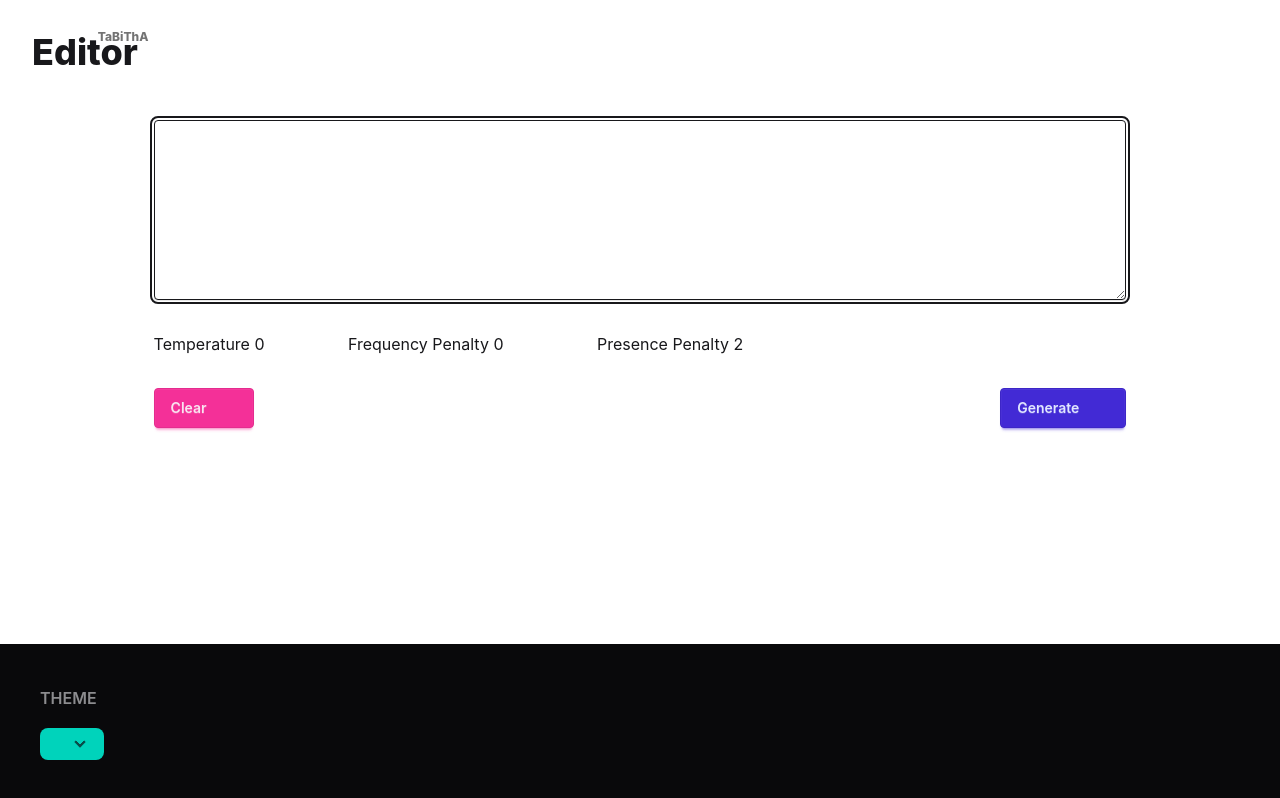
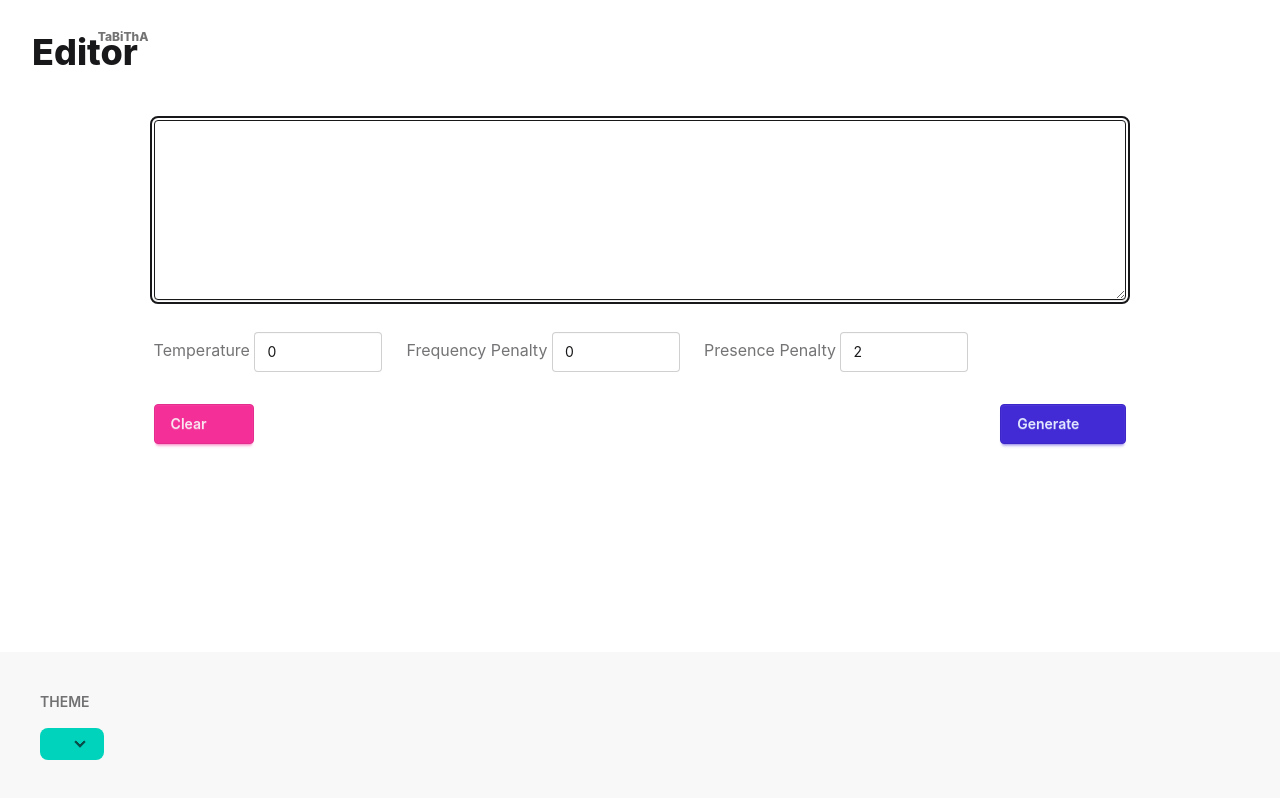
Before and after one commit to presciencelabs/tabitha-editor, a SvelteKit app: page /ai-assist in a window 1280 px wide. Built offline with nearby package versions, Linux system fonts and the light colour scheme; some icons are missing.

Commit message:
housekeeping: step 4 - daisyui 5 and tailwind 4 modernization

```diff
--- a/src/routes/+layout.svelte
+++ b/src/routes/+layout.svelte
@@ -1,10 +1,15 @@
-<script>
+<script lang="ts">
 	import '$lib/app.css'
 
 	import { Brand } from '$lib'
 	import { Selector } from '$lib/theme'
+	import type { Snippet } from 'svelte'
 
-	let { children } = $props()
+	interface Props {
+		children: Snippet
+	}
+
+	let { children }: Props = $props()
 </script>
 
 <!-- layout not handled by daisyUI, https://daisyui.com/docs/layout-and-typography -->
@@ -17,9 +22,9 @@
 </main>
 
 <!-- https://daisyui.com/components/footer -->
-<footer class="prose footer mt-20 max-w-none bg-neutral p-10 text-neutral-content">
+<footer class="footer footer-horizontal mt-20 max-w-none bg-base-200 p-10 text-base-content">
 	<nav>
-		<header class="footer-title">Theme</header>
+		<h6 class="footer-title">Theme</h6>
 
 		<Selector colors="bg-accent text-accent-content" />
 	</nav>
--- a/src/routes/ai-assist/+page.svelte
+++ b/src/routes/ai-assist/+page.svelte
@@ -42,18 +42,18 @@
 	<!-- svelte-ignore a11y_autofocus -->
 	<textarea bind:value={entered_text} rows="6" autofocus class="textarea textarea-bordered textarea-lg w-4/5"></textarea>
 
-	<div class="w-4/5 mt-8">
-		<label>
-			Temperature
-			<input type="number" bind:value={temperature} step="0.1" min="0" max="2" />
+	<div class="w-4/5 mt-8 flex flex-wrap gap-6">
+		<label class="form-control">
+			<div class="label"><span class="label-text">Temperature</span></div>
+			<input type="number" bind:value={temperature} step="0.1" min="0" max="2" class="input input-bordered w-32" />
 		</label>
-		<label>
-			Frequency Penalty
-			<input type="number" bind:value={frequency_penalty} step="0.1" min="-2" max="2" />
+		<label class="form-control">
+			<div class="label"><span class="label-text">Frequency Penalty</span></div>
+			<input type="number" bind:value={frequency_penalty} step="0.1" min="-2" max="2" class="input input-bordered w-32" />
 		</label>
-		<label>
-			Presence Penalty
-			<input type="number" bind:value={presence_penalty} step="0.1" min="-2" max="2" />
+		<label class="form-control">
+			<div class="label"><span class="label-text">Presence Penalty</span></div>
+			<input type="number" bind:value={presence_penalty} step="0.1" min="-2" max="2" class="input input-bordered w-32" />
 		</label>
 	</div>
 
```
